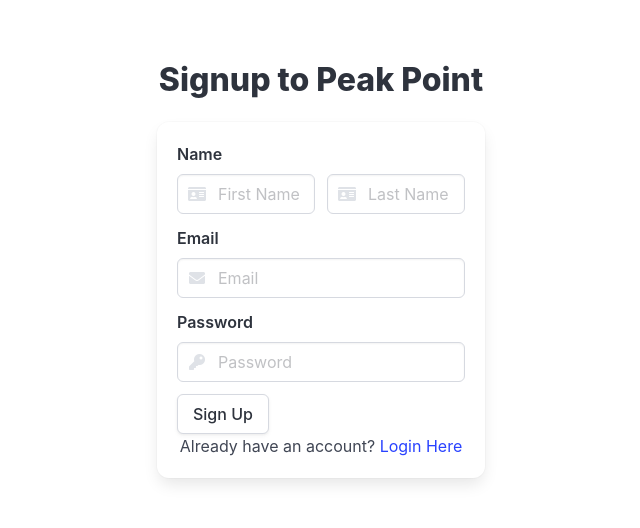
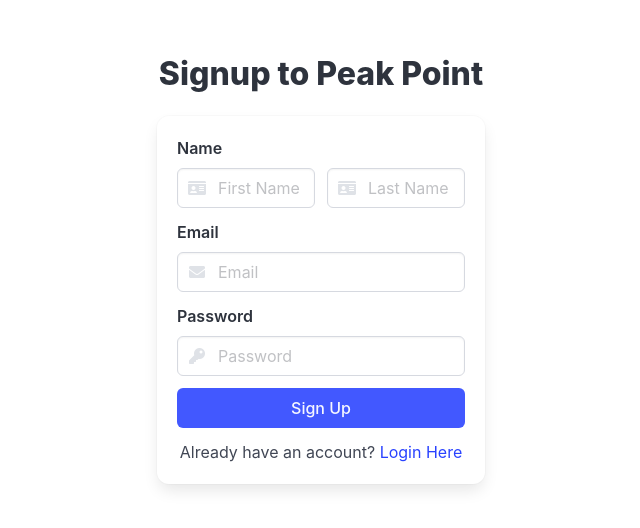
Before and after one commit to Nele02/peak-point-frontend, a SvelteKit app: page /signup in a window 1280 px wide. Shown: the part 130-658 px from the top of the page, without its empty margins (319-959 px from the left). Built offline with nearby package versions, Linux system fonts and the light colour scheme; no server answers.

Commit message:
feat(ssr): update signup and logout

```diff
--- a/src/lib/ui/Menu.svelte
+++ b/src/lib/ui/Menu.svelte
@@ -14,7 +14,7 @@
 			<div class="navbar-end">
 				<a class="navbar-item" href="/dashboard"> Dashboard </a>
 				<a class="navbar-item" href="/peaks"> Peaks </a>
-				<a class="navbar-item" href="/logout"> Logout [{loggedInUser.email}]</a>
+				<a data-sveltekit-preload-data="tap" class="navbar-item" href="/logout"> Logout [{loggedInUser.name}]</a>
 			</div>
 			<div></div>
 		</div>
--- a/src/routes/logout/+page.server.ts
+++ b/src/routes/logout/+page.server.ts
@@ -1,3 +1,6 @@
+import { redirect } from "@sveltejs/kit";
+
 export const load = async ({ cookies }) => {
-	cookies.delete("peak-user", { path: "/" });
+	cookies.delete("peak-user", { path: "/" }); // cookie-name ggf. anpassen
+	throw redirect(303, "/login");
 };
--- /dev/null
+++ b/src/routes/signup/+page.server.ts
@@ -0,0 +1,26 @@
+import { fail, redirect } from "@sveltejs/kit";
+import type { Actions } from "./$types";
+import { peakService } from "$lib/services/peak-service";
+
+export const actions: Actions = {
+	signup: async ({ request }) => {
+		const form = await request.formData();
+
+		const firstName = (form.get("firstName") as string) ?? "";
+		const lastName = (form.get("lastName") as string) ?? "";
+		const email = (form.get("email") as string) ?? "";
+		const password = (form.get("password") as string) ?? "";
+
+		if (!firstName || !lastName || !email || !password) {
+			return fail(400, { message: "Please fill in all fields." });
+		}
+
+		const ok = await peakService.signup({ firstName, lastName, email, password });
+
+		if (ok) {
+			throw redirect(303, "/login");
+		}
+
+		return fail(400, { message: "Signup failed" });
+	}
+};
--- a/src/routes/signup/+page.svelte
+++ b/src/routes/signup/+page.svelte
@@ -1,5 +1,7 @@
 <script lang="ts">
 	import SignupForm from "./SignupForm.svelte";
+
+	const props = $props();
 </script>
 
 <section class="hero is-fullheight">
@@ -7,7 +9,7 @@
 		<div class="container">
 			<div class="column is-4 is-offset-4">
 				<h1 class="title has-text-centered">Signup to Peak Point</h1>
-				<SignupForm />
+				<SignupForm form={props.form} />
 			</div>
 		</div>
 	</div>
--- a/src/routes/signup/SignupForm.svelte
+++ b/src/routes/signup/SignupForm.svelte
@@ -1,35 +1,26 @@
 <script lang="ts">
-	import { goto } from "$app/navigation";
+	import { enhance } from "$app/forms";
+	import Message from "$lib/ui/Message.svelte";
 	import UserCredentials from "$lib/ui/UserCredentials.svelte";
 	import UserDetails from "$lib/ui/UserDetails.svelte";
-	import Message from "$lib/ui/Message.svelte";
-	import { peakService } from '$lib/services/peak-service';
 
-	let firstName = $state("");
-	let lastName = $state("");
-	let email = $state("");
-	let password = $state("");
-	let message = $state("");
-
-	async function signup() {
-		const success = await peakService.signup({ firstName, lastName, email, password });
-
-		if (success) {
-			goto("/login");
-		} else {
-			message = "Error trying to sign up";
-		}
-	}
+	const props = $props<{ form?: { message?: string } }>();
+	const message = $derived(props.form?.message ?? "");
 </script>
 
 <div class="box">
 	{#if message}
 		<Message {message} />
 	{/if}
-	<UserDetails bind:firstName bind:lastName />
-	<UserCredentials bind:email bind:password />
-	<button onclick={() => signup()} class="button">Sign Up</button>
-	<p class="has-text-centered">
+
+	<form method="POST" action="?/signup" use:enhance>
+		<UserDetails />
+		<UserCredentials />
+
+		<button class="button is-link is-fullwidth" type="submit">Sign Up</button>
+	</form>
+
+	<p class="has-text-centered mt-3">
 		Already have an account? <a href="/login" data-cy="login-redirect">Login Here</a>
 	</p>
 </div>
```
Also changed, not shown: src/routes/logout/+page.svelte (+2 -5 lines).
